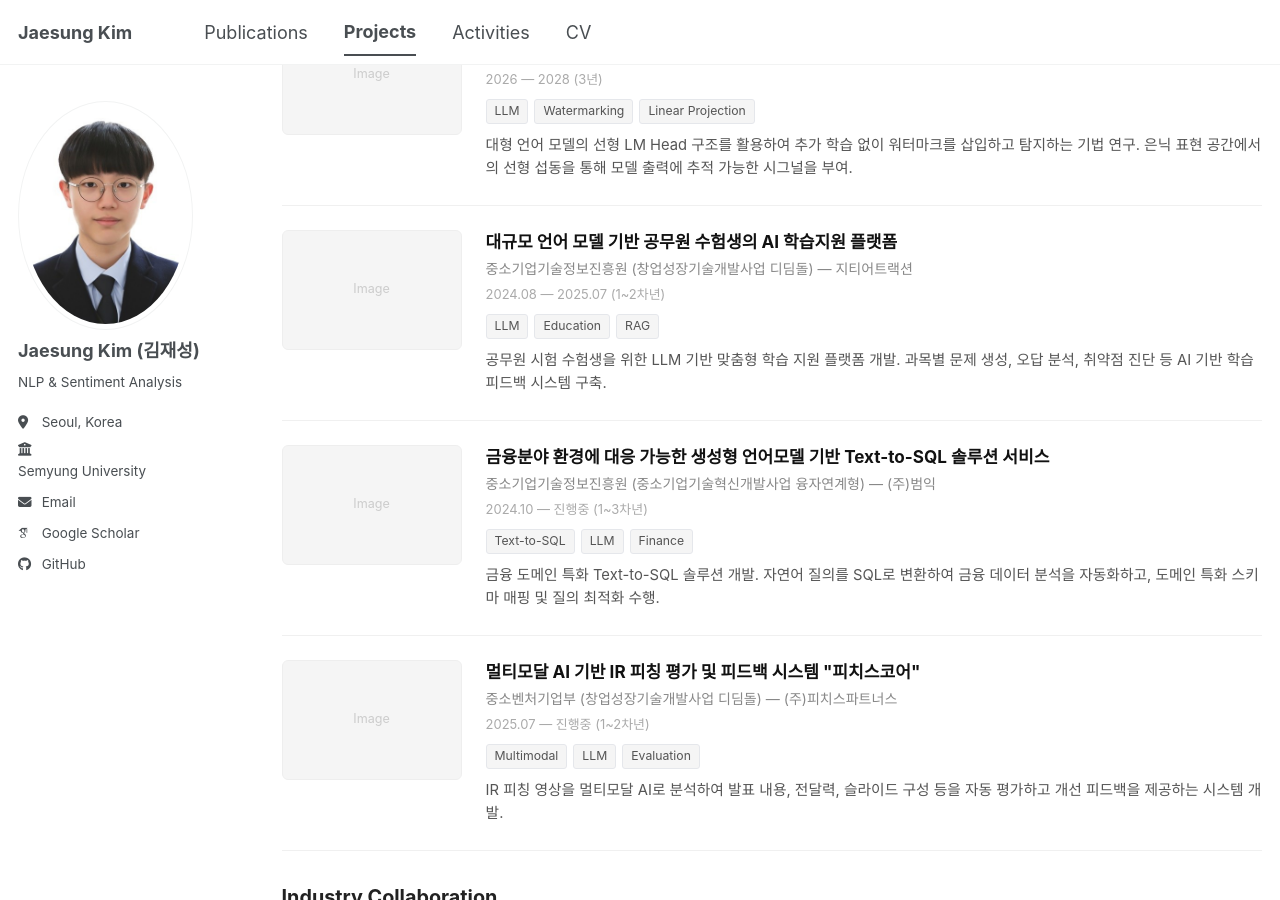
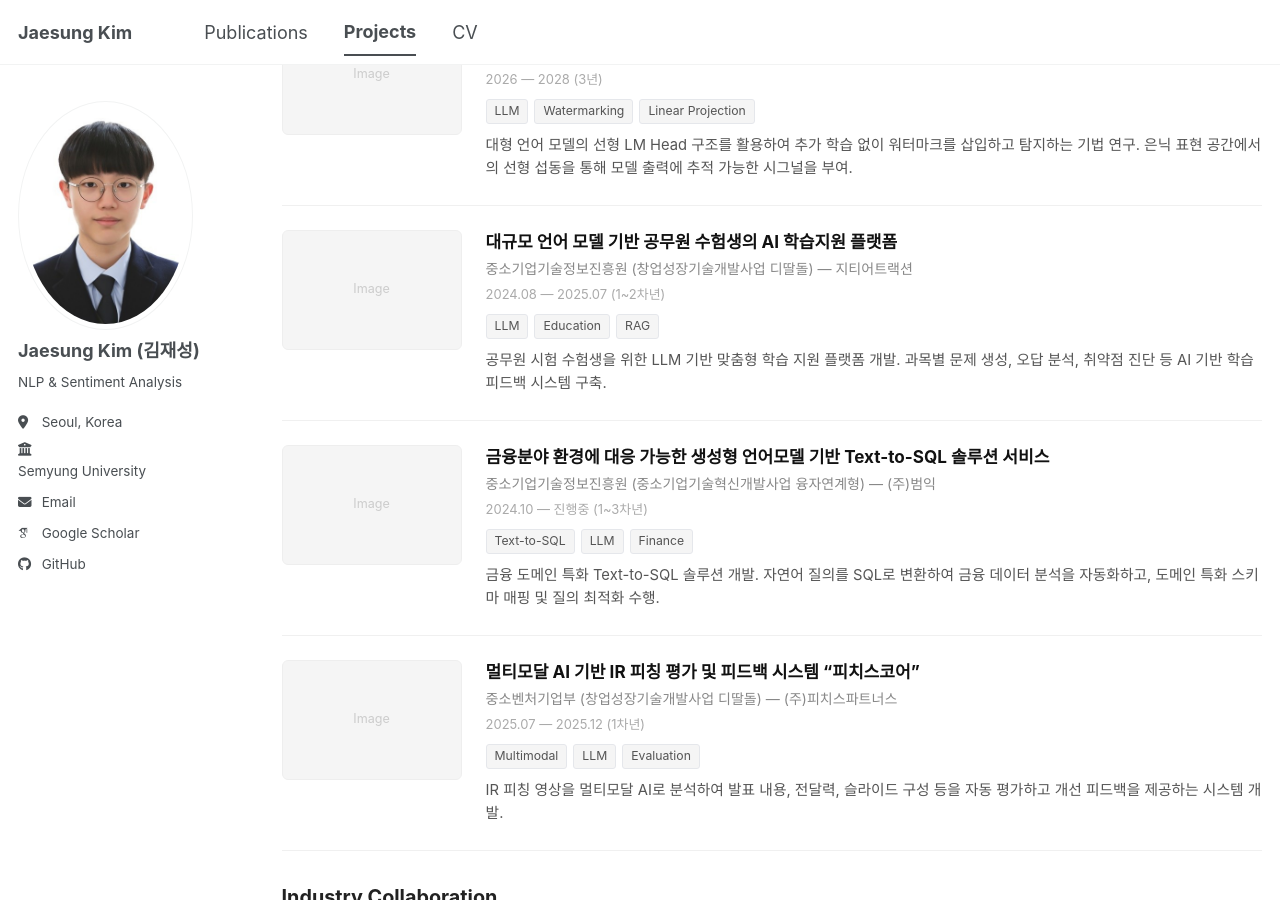
Before and after one commit to thisiskorea/CV, a Jekyll site: the page built from _pages/portfolio.html, in a window 1280 px wide and 900 px high, scrolled down 207 px. Built offline with Jekyll 4.4.1, drawn with Linux system fonts in a browser that asks for light colours; some web fonts are replaced; a script bundle is joined from its source files by our own code; library files that are not in the unit come from our copies.

Commit message:
Remove Activities page, update scholarships, remove 피치스코어 2차년, fix Projects
- Remove Activities page and nav entry
- Scholarships: add 성적우수 3위, remove 설립자 장학금
- Timeline: remove 피치스코어 2차년
- Projects: 피치스코어 1차년 only

https://claude.ai/code/session_01CU9SVkWVuVsgHzfbJU88mX

```diff
--- a/_data/navigation.yml
+++ b/_data/navigation.yml
@@ -5,8 +5,5 @@ main:
   - title: "Projects"
     url: /portfolio/
 
-  - title: "Activities"
-    url: /activities/
-
   - title: "CV"
     url: /cv/
--- a/_pages/portfolio.html
+++ b/_pages/portfolio.html
@@ -46,7 +46,7 @@ author_profile: true
 <div class="proj-thumb"><span class="proj-thumb-placeholder">Image</span></div>
 <div class="proj-body">
 <p class="proj-title">대규모 언어 모델 기반 공무원 수험생의 AI 학습지원 플랫폼</p>
-<p class="proj-org">중소기업기술정보진흥원 (창업성장기술개발사업 디딤돌) — 지티어트랙션</p>
+<p class="proj-org">중소기업기술정보진흥원 (창업성장기술개발사업 디딸돌) — 지티어트랙션</p>
 <p class="proj-period">2024.08 — 2025.07 (1~2차년)</p>
 <div class="proj-tags">
 <span class="proj-tag">LLM</span>
@@ -75,9 +75,9 @@ author_profile: true
 <div class="proj-item">
 <div class="proj-thumb"><span class="proj-thumb-placeholder">Image</span></div>
 <div class="proj-body">
-<p class="proj-title">멀티모달 AI 기반 IR 피칭 평가 및 피드백 시스템 "피치스코어"</p>
-<p class="proj-org">중소벤처기업부 (창업성장기술개발사업 디딤돌) — (주)피치스파트너스</p>
-<p class="proj-period">2025.07 — 진행중 (1~2차년)</p>
+<p class="proj-title">멀티모달 AI 기반 IR 피칭 평가 및 피드백 시스템 “피치스코어”</p>
+<p class="proj-org">중소벤처기업부 (창업성장기술개발사업 디딸돌) — (주)피치스파트너스</p>
+<p class="proj-period">2025.07 — 2025.12 (1차년)</p>
 <div class="proj-tags">
 <span class="proj-tag">Multimodal</span>
 <span class="proj-tag">LLM</span>
```
